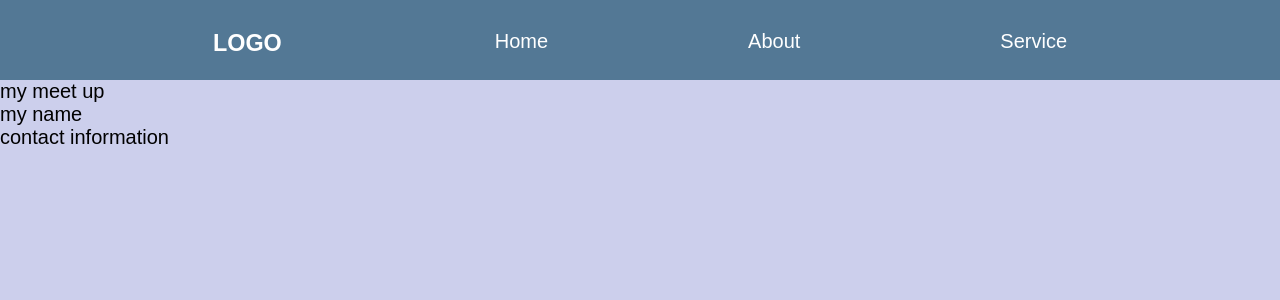
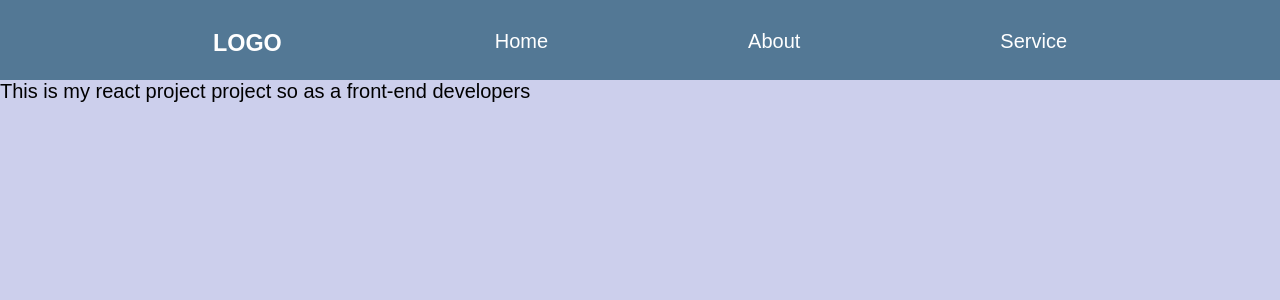
Before and after one commit to benjamin2orie/React_app, a React (Create React App) app: page / in a window 1280 px wide. Shown: the top 300 px of the page. Built offline with nearby package versions, Linux system fonts and the light colour scheme.

Commit message:
solution found on fixing bugs

```diff
--- a/src/App.js
+++ b/src/App.js
@@ -15,9 +15,8 @@ function App() {
       <Route path='/about' element = {<AboutPage/>}/>
       <Route path='/service' element = {<ServicesPage/>}/>
       <Route path = '*' element = {<>
-      <Meet text ='my meet up'/>
-     <Meet text = 'my name'/>
-     <Meet text = 'contact information'/>
+      <Meet/>
+
       </>}/>
      </Routes>
 
--- a/src/Components/Meet.js
+++ b/src/Components/Meet.js
@@ -4,7 +4,7 @@ function Meet(props) {
 
         <header className = "head">
             <div className ="head">
-                <p>{props.text}</p>
+                <p>This is my react project project so as a front-end developers</p>
             </div>
         </header>
 
```
